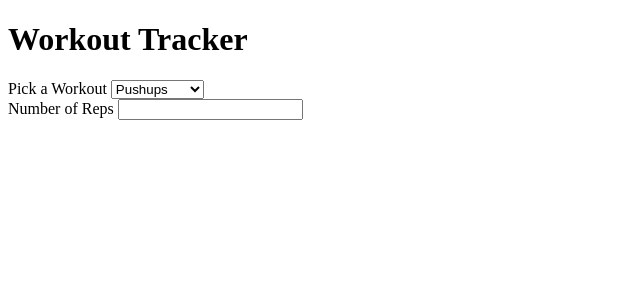
After one commit to abarran02/CptS-322, a Django app: page /accounts/workout_tracker in a window 1280 px wide. The commit adds this page. Shown: the top 300 px of the page, without its empty margins (0-640 px from the left). Run offline with Django 4.2, Linux system fonts and the light colour scheme.

Commit message:
Addition of workout page with options to add

```diff
--- a/bulk/CalorieData/__init__.py
+++ b/bulk/CalorieData/__init__.py
@@ -52,3 +52,14 @@ class DrinkData:
             drink_name = entry['drinkName']
             calories = entry['calories']
             self.calorie_lookup[drink_name] = calories
+
+class WorkoutData:
+
+    def __init__(self):
+        json_path = os.path.join(os.path.dirname(__file__), 'workouts.json')
+        with open(json_path, 'r') as workout_file:
+            self.all_data = loads(workout_file.read())
+
+    # To determine calores burned we use the Equation
+    # (METS * 3.5 * weight in kg) / 200
+    # For simlpicity we will use 5 for METS
--- /dev/null
+++ b/bulk/CalorieData/workouts.json
@@ -0,0 +1,9 @@
+[
+    "Pushups",
+    "Pullups",
+    "Situps",
+    "Benchpress",
+    "Squat",
+    "Dead Lift"
+
+]
--- a/bulk/accounts/forms.py
+++ b/bulk/accounts/forms.py
@@ -1,7 +1,6 @@
 from django import forms
 from django.forms import ModelForm
-from posts.models import Food
-from CalorieData import FoodData, DrinkData
+from posts.models import Food, Workout
 testList = [1,2,3]
 
 class SettingsForm(forms.Form):
@@ -15,3 +14,8 @@ class FoodForm(ModelForm):
         model = Food
         fields = ('title',)
         restruantDescription = forms.CharField(label="Restraunt")
+
+class WorkoutForm(ModelForm):
+    class Meta:
+        model = Workout
+        fields = ('description',)
--- a/bulk/accounts/urls.py
+++ b/bulk/accounts/urls.py
@@ -7,4 +7,5 @@ urlpatterns = [
     path('settings/', views.settings, name='settings'),
     path('login_redirect', views.login_redirect, name='login_redirect'),
     path('food_tracker',views.food_tracker,name='food_tracker'),
+    path('workout_tracker', views.workout_tracker, name='workout_tracker'),
 ]
--- a/bulk/accounts/views.py
+++ b/bulk/accounts/views.py
@@ -7,9 +7,9 @@ from django.shortcuts import render
 from django.urls import reverse
 
 from .forms import SettingsForm
-from.forms import FoodForm
+from.forms import FoodForm, WorkoutForm
 from posts.models import Food
-from CalorieData import FoodData, DrinkData
+from CalorieData import FoodData, DrinkData, WorkoutData
 from django.template import loader
 import json
 
@@ -54,6 +54,7 @@ def login_redirect(request):
 
 def food_tracker(request):
     resturants = FoodData().calorie_lookup
+    drinks = DrinkData().calorie_lookup
     template = 'foodTracker.html'
     if (request.method == "POST"):
         food_Item_POST = request.POST['display_foods']
@@ -61,14 +62,20 @@ def food_tracker(request):
         calories_NUM = resturants[resturant_Name_POST][food_Item_POST]
         #calories_POST = request.POST[calories_NUM]
         #Food.objects.create(title = food_Item_POST, description = resturant_Name_POST)
-        new_Meal = Food(title= food_Item_POST, description= resturant_Name_POST, calories= calories_NUM)
-        new_Meal.save()
+        #new_Meal = Food(title= food_Item_POST, description= resturant_Name_POST, calories= calories_NUM)
+        #new_Meal.save()
 
-
-        #.object.create()
         form = FoodForm(request.POST)
-        #if form.is_valid():
-            #return HttpResponseRedirect(reverse('home')) # returns home after submitting
     else:
         form = FoodForm()
-    return render(request,  template, {"form":form,'restName': json.dumps(resturants)})
+    return render(request,  template, {"form":form,'restName': json.dumps(resturants), "drinks":json.dumps(drinks)})
+
+def workout_tracker(request):
+    template = 'workoutTracker.html'
+    workouts = WorkoutData().all_data # list of all string workouts
+
+    if(request.method == "POST"):
+        form = WorkoutForm(request.POST)
+    else:
+        form = WorkoutForm()
+    return render(request, template, {"form":form,"workouts":json.dumps(workouts)})
--- a/bulk/templates/foodTracker.html
+++ b/bulk/templates/foodTracker.html
@@ -5,7 +5,7 @@
 
 
 <div class="Container">
-    <h3>Add Foods</h3>
+    <h1>Add Foods</h1>
     <form method="POST" action="">
         {% csrf_token %}
         <div class="resturant_dropdown">
@@ -27,7 +27,7 @@
 
         const food_data = document.currentScript.dataset;
         const foods = rest_data.resturant_name;
-        const obj_food = JSON.parse(resturant);
+        const obj_food = JSON.parse(foods);
 
         if (resturant.length == 0){ // show no option if at the end of list
             document.getElementById("resturant_name").innerHTML = "<option></option>" // sets the select option to null value
--- a/bulk/templates/home.html
+++ b/bulk/templates/home.html
@@ -15,6 +15,9 @@
     <li>
       <a href="{% url 'food_tracker'%}">Food Tracker</a>
     </li>
+    <li>
+      <a href="{% url 'workout_tracker'%}">Workout Tracker</a>
+    </li>
   </ul>
 {% else %}
   <p>You are not logged in</p>
--- /dev/null
+++ b/bulk/templates/workoutTracker.html
@@ -0,0 +1,42 @@
+{% extends 'base.html' %}
+{% load posts}
+{% block title %}Workout_tracker{% endblock %}
+{% block content %}
+
+<div class="Container">
+    <h1>Workout Tracker</h1>
+    <form method="POST" action="">
+        {% csrf_token %}
+        <div class="workout_dropdown">
+            <label for="">Pick a Workout</label>
+            <select name="workout_display" id="workout_display">
+            </select>
+        </div>
+        <div class="input_reps">
+            <label for="">Number of Reps</label>
+            <input type="text" id="number_reps" name="number_reps">
+            </input>
+        </div>
+
+
+        <script data-workout_name="{{workouts}}">
+            const workout_data = document.currentScript.dataset;
+            const workout_names = workout_data.workout_name;
+            const obj_work = JSON.parse(workout_names);
+
+            if (workout_names.length == 0){ // show no option if at the end of list
+            document.getElementById("workout_display").innerHTML = "<option></option>" // sets the select option to null value
+            }
+            else{
+                var names = "";
+                for(nm in obj_work){ // loops though and changes the names string to each value in obj i.e pushups etc.
+                    names += "<option value='"+ obj_work[nm] +"'>" + obj_work[nm] + "</option>";
+                }
+            }
+            document.getElementById("workout_display").innerHTML = names; //Sets the Id for select to that name
+
+        </script>
+    </form>
+</div>
+
+{% endblock %}
```
Also changed, not shown: bulk/db.sqlite3, bulk/posts/migrations/0001_initial.py.
